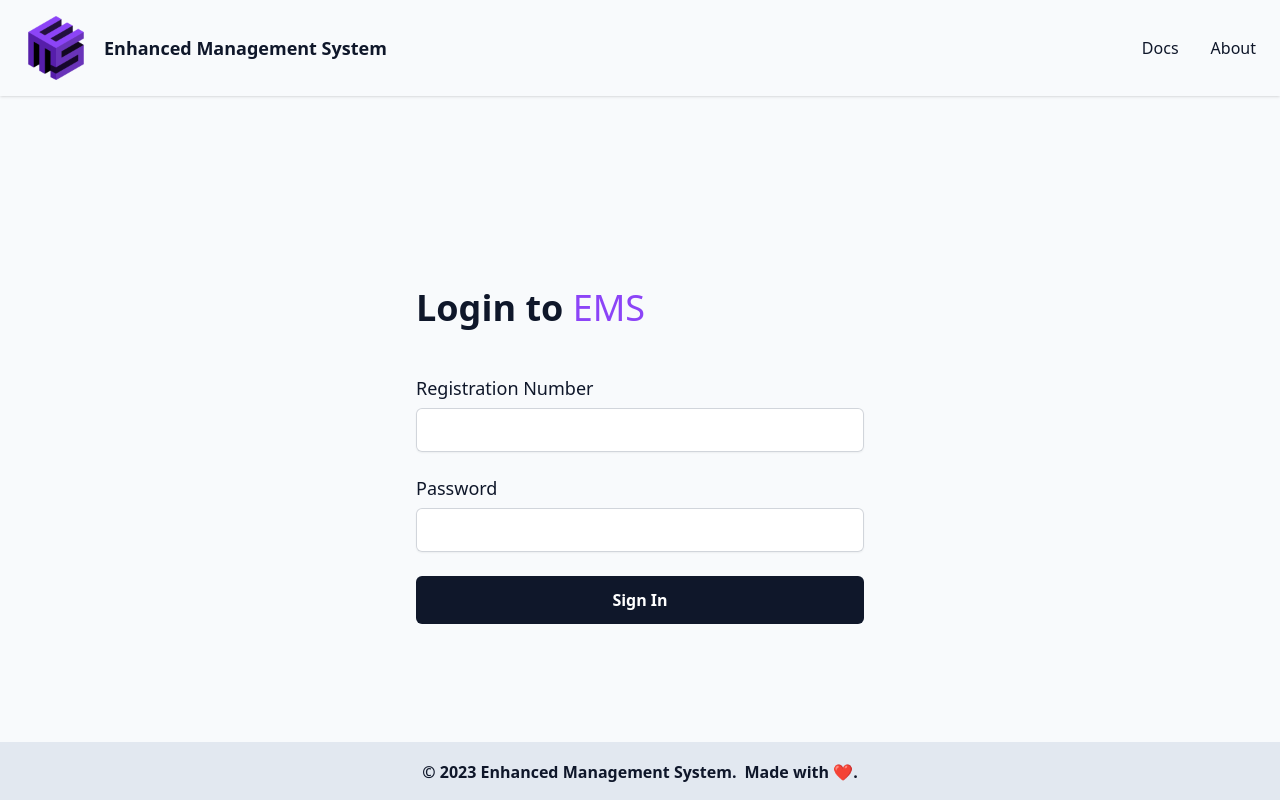
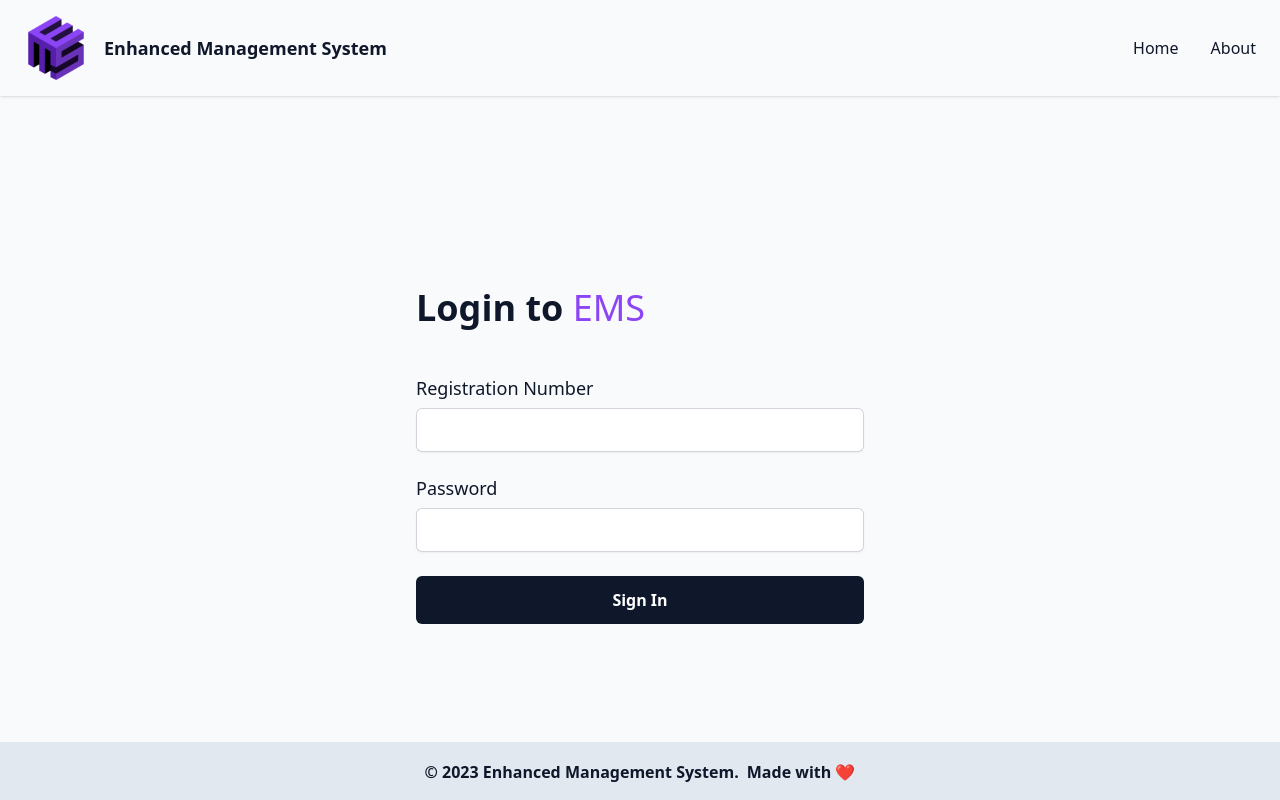
Before and after one commit to vsompura3/ems-web-app, a React (Vite) app: page /login in a window 1280 px wide. Built offline with nearby package versions, Linux system fonts and the light colour scheme.

Commit message:
Pilot 2.0

```diff
--- a/src/api/developers.json
+++ b/src/api/developers.json
@@ -12,7 +12,7 @@
   {
     "name": "Tanupam Saha",
     "email": "vsompura3@gmail.com",
-    "age": 23,
+    "age": 21,
     "role": "Frontend Developer",
     "domain": "Full-Stack Development",
     "avatar": "https://avatars.githubusercontent.com/u/56104587?v=4",
--- a/src/components/layout/Footer.jsx
+++ b/src/components/layout/Footer.jsx
@@ -4,11 +4,11 @@ const Footer = () => {
       <div className="container mx-auto">
         <p className="flex justify-center gap-2 py-4 text-center font-semibold text-slate-900">
           <span>&copy; 2023 Enhanced Management System.</span>
-          <span>Made with ❤.</span>
+          <span>Made with ❤</span>
         </p>
       </div>
     </footer>
-  )
-}
+  );
+};
 
-export default Footer
+export default Footer;
--- a/src/components/layout/Header.jsx
+++ b/src/components/layout/Header.jsx
@@ -20,7 +20,7 @@ const Header = () => {
                 className="font-medium text-slate-900 hover:text-slate-900/90 hover:underline"
                 href="/"
               >
-                Docs
+                Home
               </a>
             </li>
             <li>
--- a/src/pages/Auth.jsx
+++ b/src/pages/Auth.jsx
@@ -47,7 +47,7 @@ const Auth = () => {
               handleSubmit={handleSubmit}
             />
           </div>
-          {error && <p className="text-red-700">Wrong Credentials....</p>}
+          {error && <p className="text-red-700">Wrong Credentials.</p>}
         </div>
       </div>
     </div>
--- a/src/pages/Dashboard.jsx
+++ b/src/pages/Dashboard.jsx
@@ -6,7 +6,6 @@ const Dashboard = () => {
   const { state } = useContext(EMSContext)
   const { userData: user } = state
   const greeting = sayGreeting()
-  console.log(sayGreeting)
   return (
     <div>
       Dashboard
```
Also changed, not shown: 1 other file (tests, documents, lock files or other folders).
